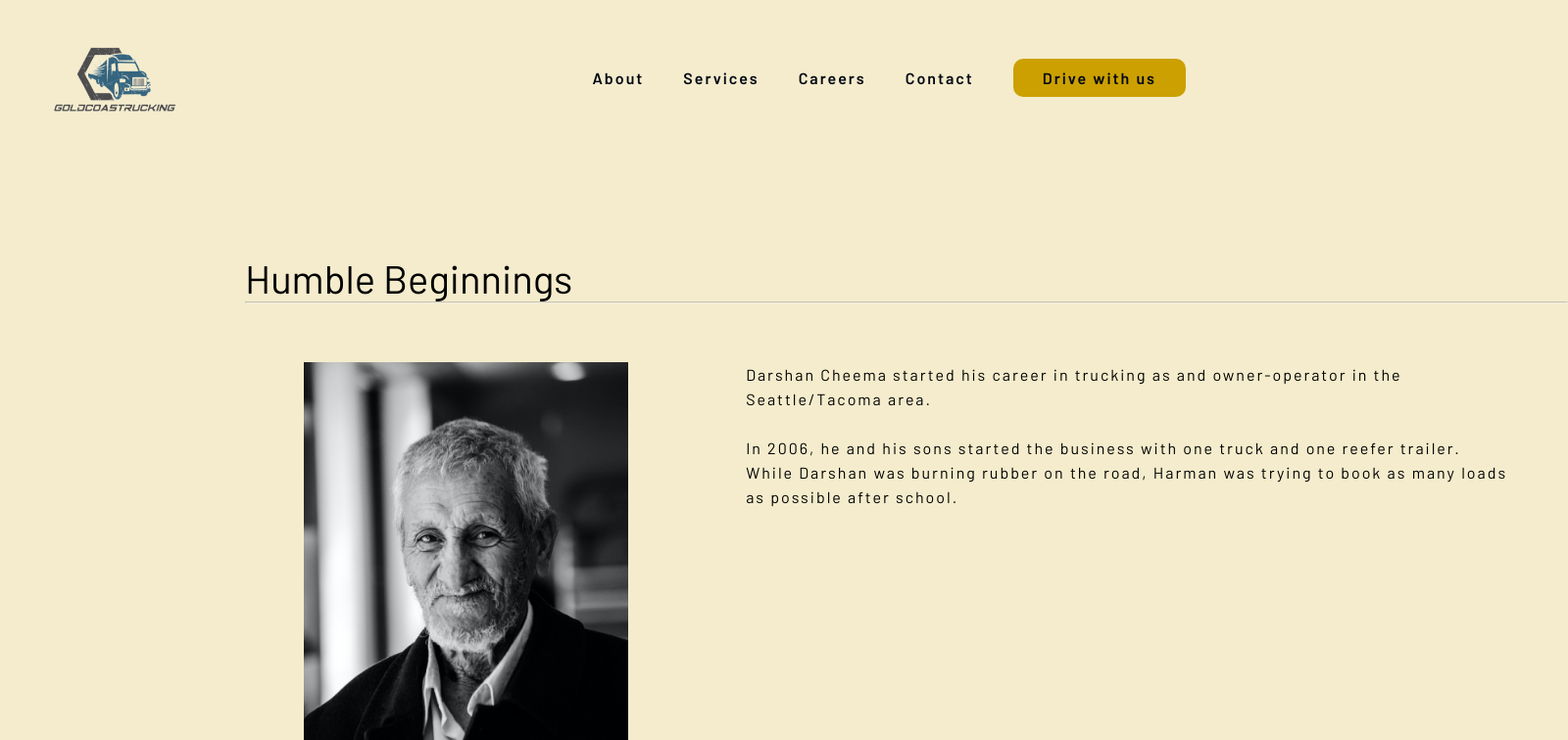
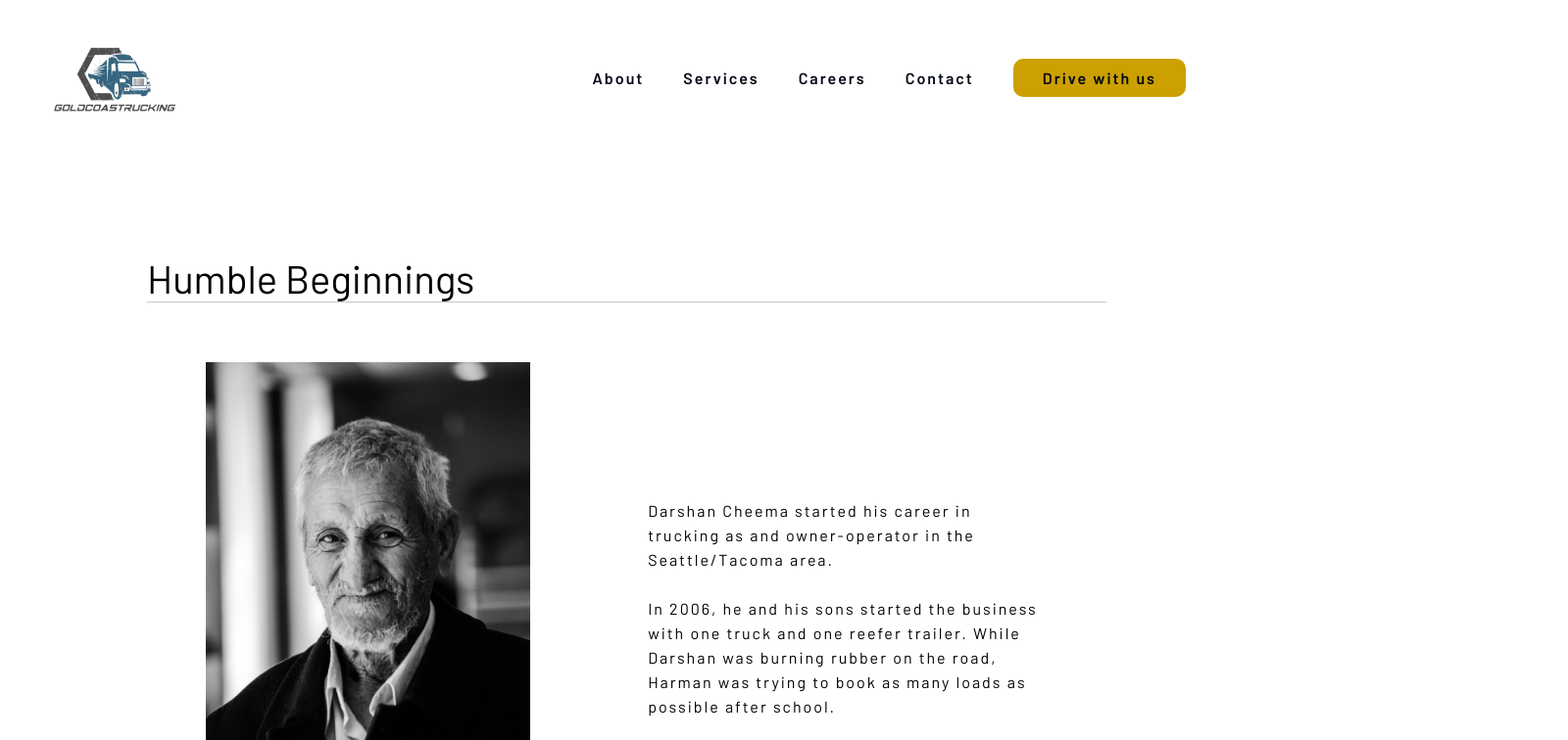
Before and after one commit to ashuthind1208/GCT, a React (Create React App) app: page /about in a window 1280 px wide. Shown: the top 756 px of the page at 98% size, 1600 px wide, since content can reach past the window. Built offline with nearby package versions, Linux system fonts and the light colour scheme.

Commit message:
11th draft

```diff
--- a/src/App.css
+++ b/src/App.css
@@ -12,7 +12,7 @@ body {
   justify-content: center;
   flex-direction: column;
   /* background-color: rgba(245, 204, 0, 0.3); */
-  background-color: rgb(204, 160, 0, 0.2);
+  /* background-color: rgb(204, 160, 0, 0.2); */
   margin: 0 auto;
   overflow-x: hidden !important;
 }
@@ -25,10 +25,13 @@ hr {
 
 @media only screen and (max-width: 500px) {
 }
-/*
+
 .App {
-  width: 1400px;
-} */
+  width: 100%;
+  display: flex;
+  flex: 1;
+  flex-direction: column;
+}
 
 .headerContainer {
   width: 100%;
@@ -399,10 +402,11 @@ hr {
 }
 
 .shippingNeedsContainer {
-  background-color: rgb(0, 29, 61, 0.4);
+  background-color: rgb(0, 29, 61, 0.2);
   display: flex;
   justify-content: space-between;
   padding: 80px 0 0px 30px;
+  width: 100% !important;
 }
 
 @media only screen and (max-width: 500px) {
@@ -510,10 +514,10 @@ hr {
 .footerContainer {
   background-color: #cca000;
   color: #000814;
+  width: 100%;
   display: flex;
   justify-content: space-between;
   padding: 80px 0 0px 30px;
-  width: 100%;
 }
 
 .footerLogoSection {
@@ -653,13 +657,11 @@ hr {
 }
 
 .aboutUsContainer {
-  padding: 260px 00px 60px 250px;
+  padding: 260px 150px 60px 150px;
   display: flex;
   width: 100%;
-  align-content: center;
   justify-content: center;
   flex-direction: column;
-  width: 1600px;
 }
 
 .aboutUsTitle {
@@ -669,6 +671,8 @@ hr {
 
 .aboutUsContent {
   display: flex;
+  align-items: center;
+  justify-content: center;
 }
 
 .truckerImg {
```
